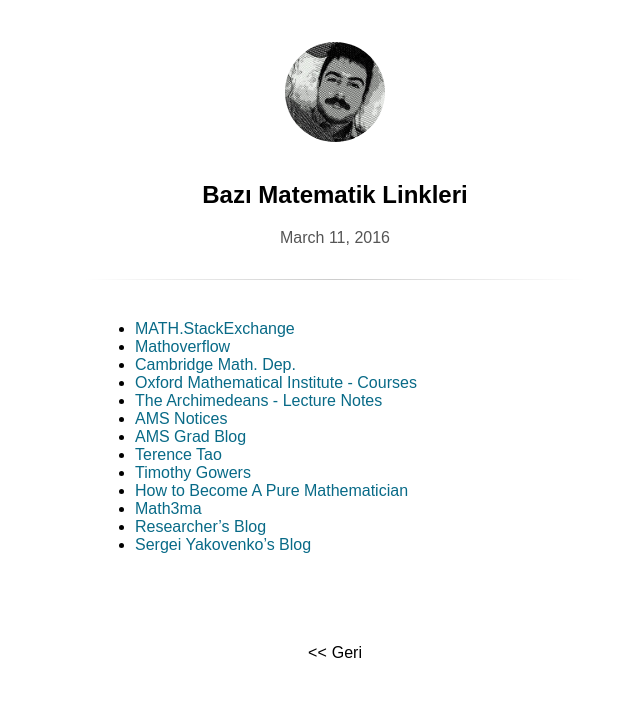
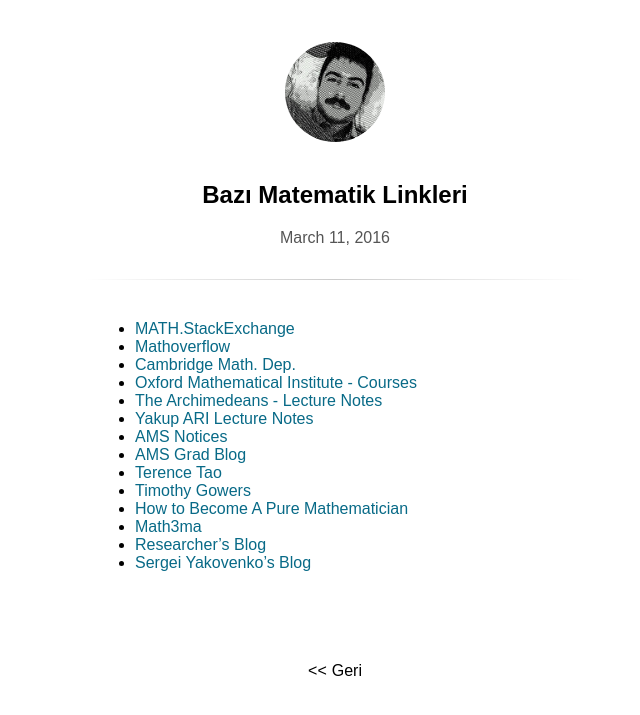
Before and after one commit to hakanergul/hakanergul.github.io, a Jekyll site: the page built from _posts/2016-03-11-bazi-matematik-linkleri.md, in a window 1280 px wide. Shown: the top 715 px of the page, without its empty margins (305-945 px from the left). Built offline with Jekyll 4.4.1, drawn with Linux system fonts in a browser that asks for light colours; some web fonts are replaced; comment, search, counter and statistics services are not loaded.

Commit message:
Update 2016-03-11-bazi-matematik-linkleri.md

```diff
--- a/_posts/2016-03-11-bazi-matematik-linkleri.md
+++ b/_posts/2016-03-11-bazi-matematik-linkleri.md
@@ -9,6 +9,7 @@
 + [Cambridge Math. Dep.](https://www.dpmms.cam.ac.uk/study/){:target="_blank"}
 + [Oxford Mathematical Institute - Courses](http://www0.maths.ox.ac.uk/courses){:target="_blank"}
 + [The Archimedeans - Lecture Notes](http://www.archim.org.uk/notes.php){:target="_blank"}
++ [Yakup ARI Lecture Notes](http://www.oocities.org/yakupnotlar/)
 + [AMS Notices](http://ams.org/notices){:target="_blank"}
 + [AMS Grad Blog](http://blogs.ams.org/mathgradblog/){:target="_blank"}
 + [Terence Tao](https://terrytao.wordpress.com){:target="_blank"}
```
